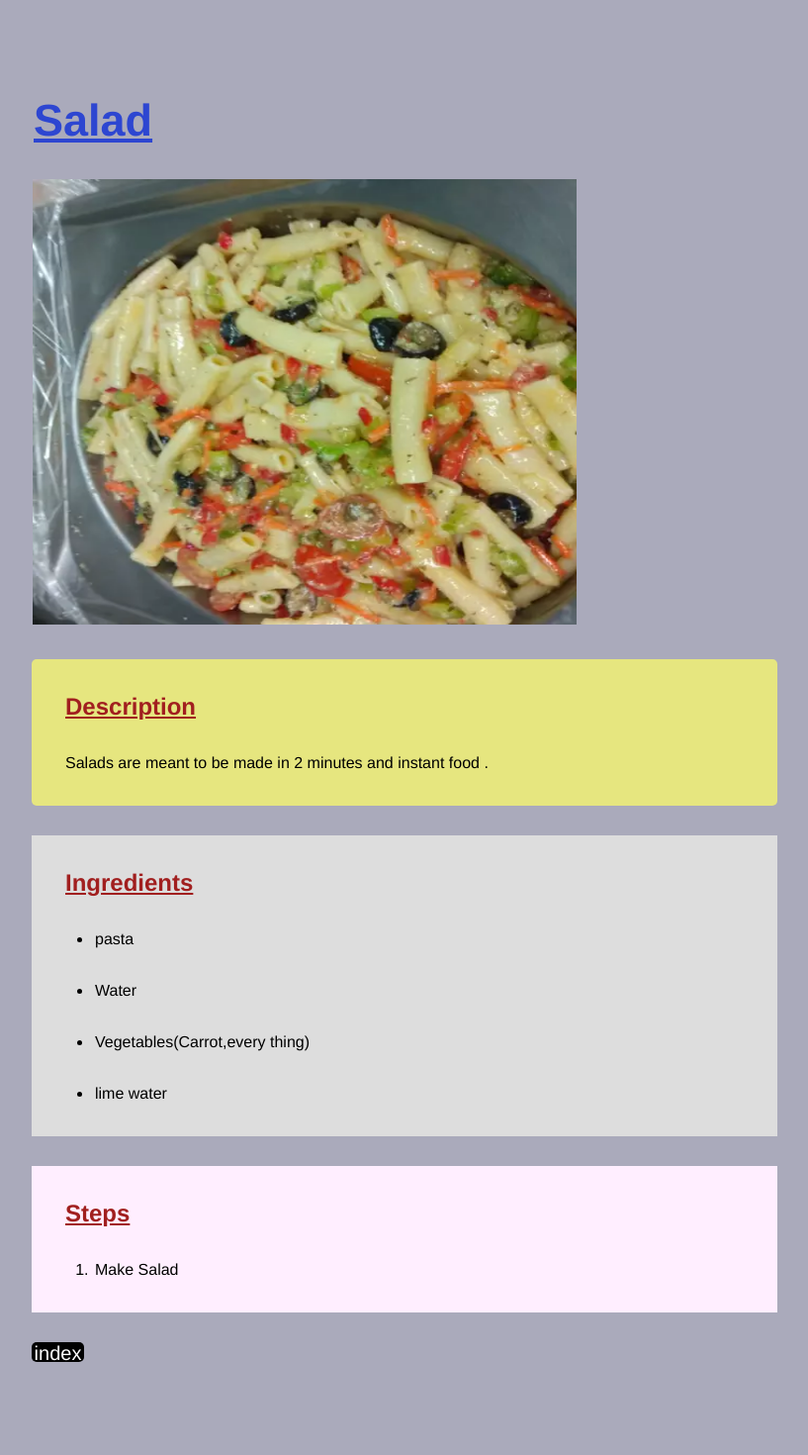
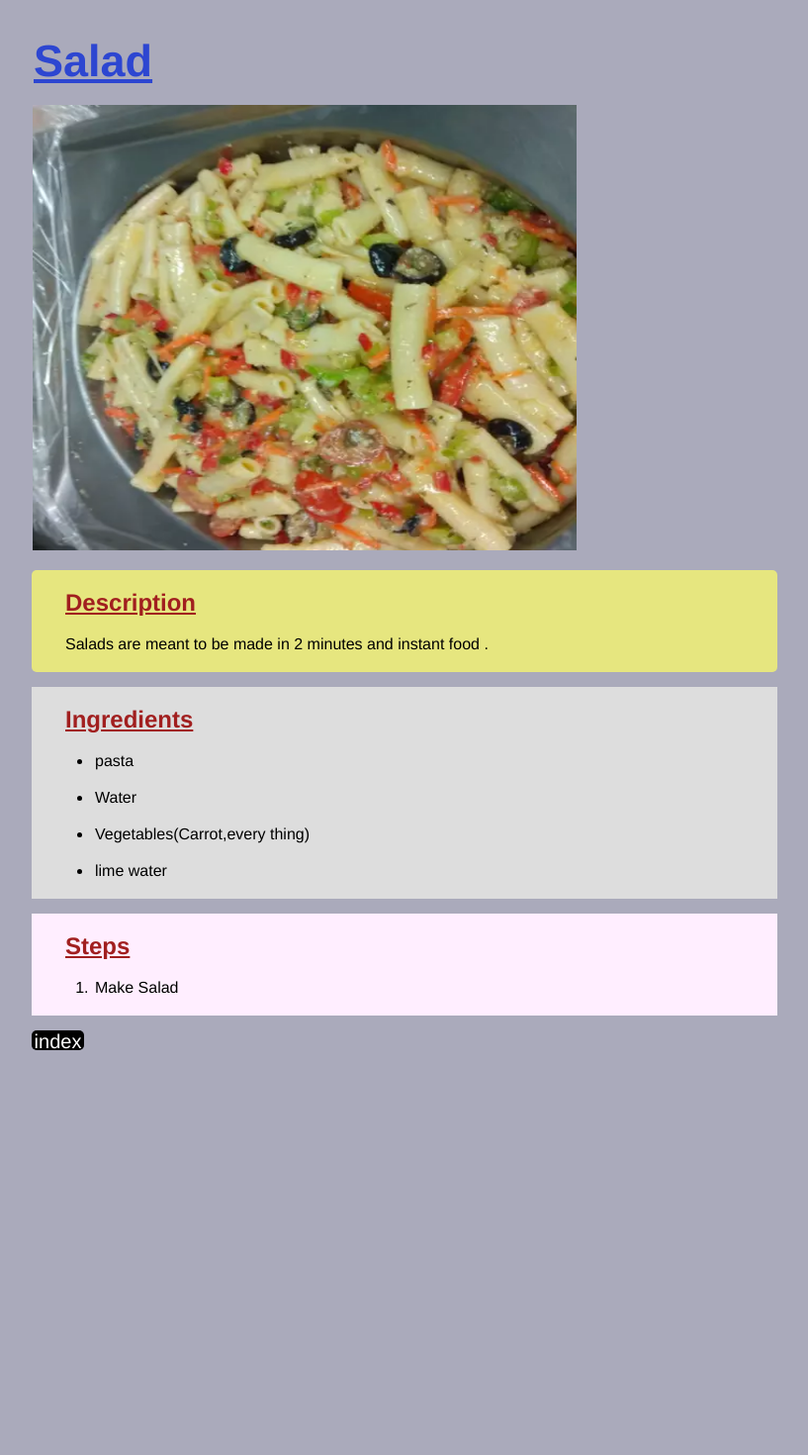
Before and after one commit to Mssskrishna/OdinCodes, a web app: file odin-recipes/salad.html in a window 1280 px wide. Shown: the whole page at 99% size, without its empty margins (62-879 px from the left). After the commit the page ends 1061 px from the top, so only its background shows below. Run offline with its HTML, style and script files only (its server is not run), Linux system fonts and the light colour scheme.

Commit message:
Project CSS files are updated again

```diff
--- a/odin-recipes/css/style.css
+++ b/odin-recipes/css/style.css
@@ -1,5 +1,5 @@
-* {
-    margin: 30px;
+*{
+    margin: 15px;
     padding: 2px;
     margin-left: 30px;
     font-family: 'Franklin Gothic Medium', 'Arial Narrow', Arial, sans-serif;
@@ -12,13 +12,13 @@ div {
 }
 
 h1 {
+    margin-top: 0;
     color: #2d46d1;
     font-size: 45px;
     text-decoration: underline;
 }
 
 .img img{
-    /* width: 750px; */
     width: 550px;
     height: 450px;
     margin: -1px;
```
